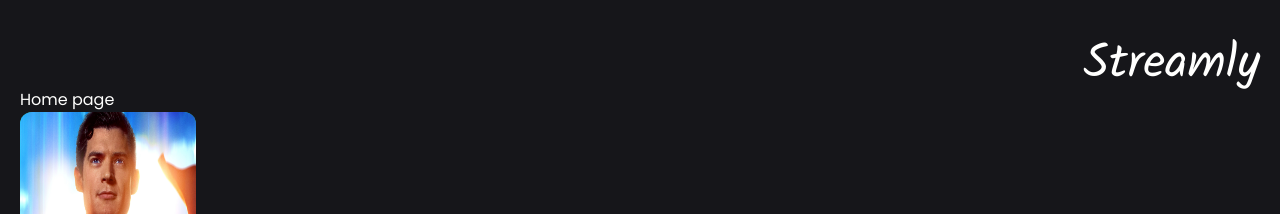
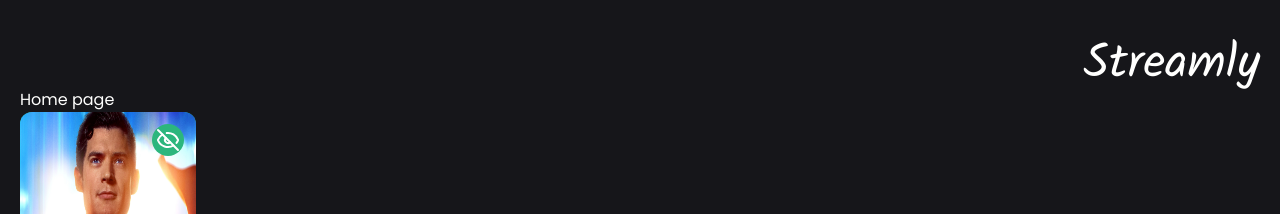
Before and after one commit to brunoverpet/streamly-web, a Next.js app: page / in a window 1280 px wide. Shown: the top 214 px of the page. Built offline with nearby package versions, Linux system fonts and the light colour scheme.

Commit message:
feat: add SeenButton component

```diff
--- a/src/app/components/ItemCard.tsx
+++ b/src/app/components/ItemCard.tsx
@@ -1,16 +1,21 @@
 import Image from 'next/dist/client/legacy/image'
 import Tag from '@/app/components/tag'
+import SeenButton from '@/app/components/SeenButton'
 
 export default function ItemCard() {
   return (
     <div>
       <div className="w-44 h-80 bg-tertiary rounded-xl flex items-end relative">
         <Image src="/superman_cover.jpg" layout="fill" className="rounded-xl" />
+        <div className="absolute right-3 top-3 rounded-full w-max p-1 bg-tertiary">
+          <SeenButton />
+        </div>
         <div className="w-44 h-24 bg-black/40 backdrop-blur-2xl rounded-b-xl">
           <div className="mt-2 mx-3">
             <h2 className="text-title font-semibold">Superman</h2>
             <p className="text-paragraph font-extralight text-sm">2025</p>
           </div>
+
           <div className="mx-3 flex gap-2 overflow-auto">
             <Tag name="Science-Fiction" />
             <Tag name="Action" />
--- /dev/null
+++ b/src/app/components/SeenButton.tsx
@@ -0,0 +1,13 @@
+'use client'
+
+import { Eye, EyeOff } from 'lucide-react'
+import { useState } from 'react'
+
+export default function SeenButton() {
+  const [seen, setSeen] = useState(false)
+  return (
+    <div onClick={() => setSeen(!seen)}>
+      {seen ? <Eye color="white" /> : <EyeOff color="white" />}
+    </div>
+  )
+}
```
